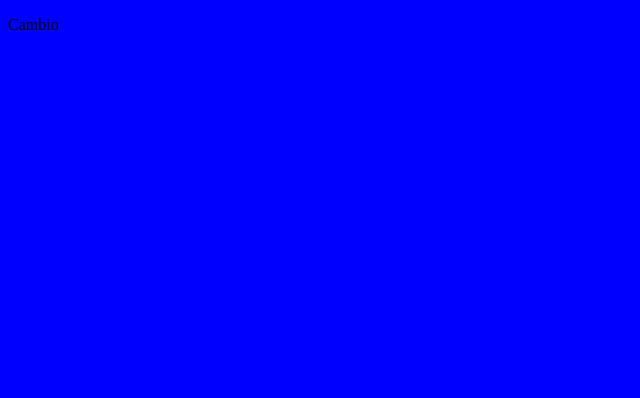
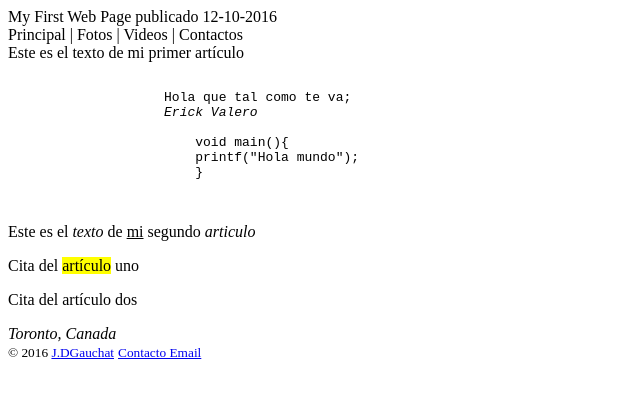
Before and after one commit to E-RI-CK/git, a plain HTML site: page index.html in a window 1280 px wide. Shown: the whole page, without its empty margins (0-640 px from the left). Drawn offline with Linux system fonts and the light colour scheme.

Commit message:
actualizar archivos html y css.

```diff
--- a/index.html
+++ b/index.html
@@ -2,12 +2,54 @@
 <html lang="en">
 <head>
     <meta charset="UTF-8">
+    <meta name="description" content="Este es un documento HTML5"> <!--Descripcion de la pagina-->
+    <meta name="keywords" content="HTML5,CSS y JAVASCRIPT"> <!--Palabras clave de la pagina-->
     <meta http-equiv="X-UA-Compatible" content="IE=edge">
+    <link rel="icon" type="image/png" href="https://image.flaticon.com/icons/png/512/818/818649.png" />
     <meta name="viewport" content="width=device-width, initial-scale=1.0">
     <link rel="stylesheet" href="stylesheet.css" >
+
     <title>Document</title>
 </head>
 <body>
-    <p>Cambio</p>
+    <header>
+        My First Web Page
+        <time datetime="2016-10-12" pubdate>publicado 12-10-2016</time>
+    </header>
+    <nav>Principal | Fotos | Videos | Contactos</nav>
+    <main>
+        <section>
+            <article id="noticias">
+            Este es el texto de mi primer artículo
+            <!--Se usa para que el parrafo tenga un estilo de codigo de programación respeta saltos de linea-->
+                <pre>
+                    Hola que tal como te va;
+                    <cite>Erick Valero</cite>
+                    <code>
+                        void main(){
+                        printf("Hola mundo");
+                        }
+                    </code>
+                </pre>
+            </article>
+            <article id="noticiaslocales">
+            Este es el <em>texto</em> de <u>mi</u> segundo <i>articulo</i>
+            </article>
+        </section>
+        <aside>
+            <!--mark resalta texto relevante-->
+            <p>Cita del <mark>artículo</mark> uno</p>
+            <p>Cita del artículo dos</p>
+        </aside>
+    </main>
+    <footer>
+        <!--addres representa direcciones (informacion de contacto) -->
+        <address>Toronto, Canada</address>
+        <!--small representa letras pequeñas-->
+        <!--El elemento target es para ver si el enlace se abre en una nueva pagina(_blank) o en la misma(_self)-->
+        <small>&copy; 2016 <a href="http://www.jdgauchat.com" target="_blank">J.DGauchat</a></small>
+        <!--mailto palabra  clave para enviar un email , tel palabra clave para llamar a un numero-->
+        <small><a href="mailto:andro_valero713@hotmail.com">Contacto Email</a></small>
+    </footer>
 </body>
 </html>
--- a/stylesheet.css
+++ b/stylesheet.css
@@ -1,3 +1,3 @@
 body{
-    background-color: blue;
+    background-color: default;
 }
```
